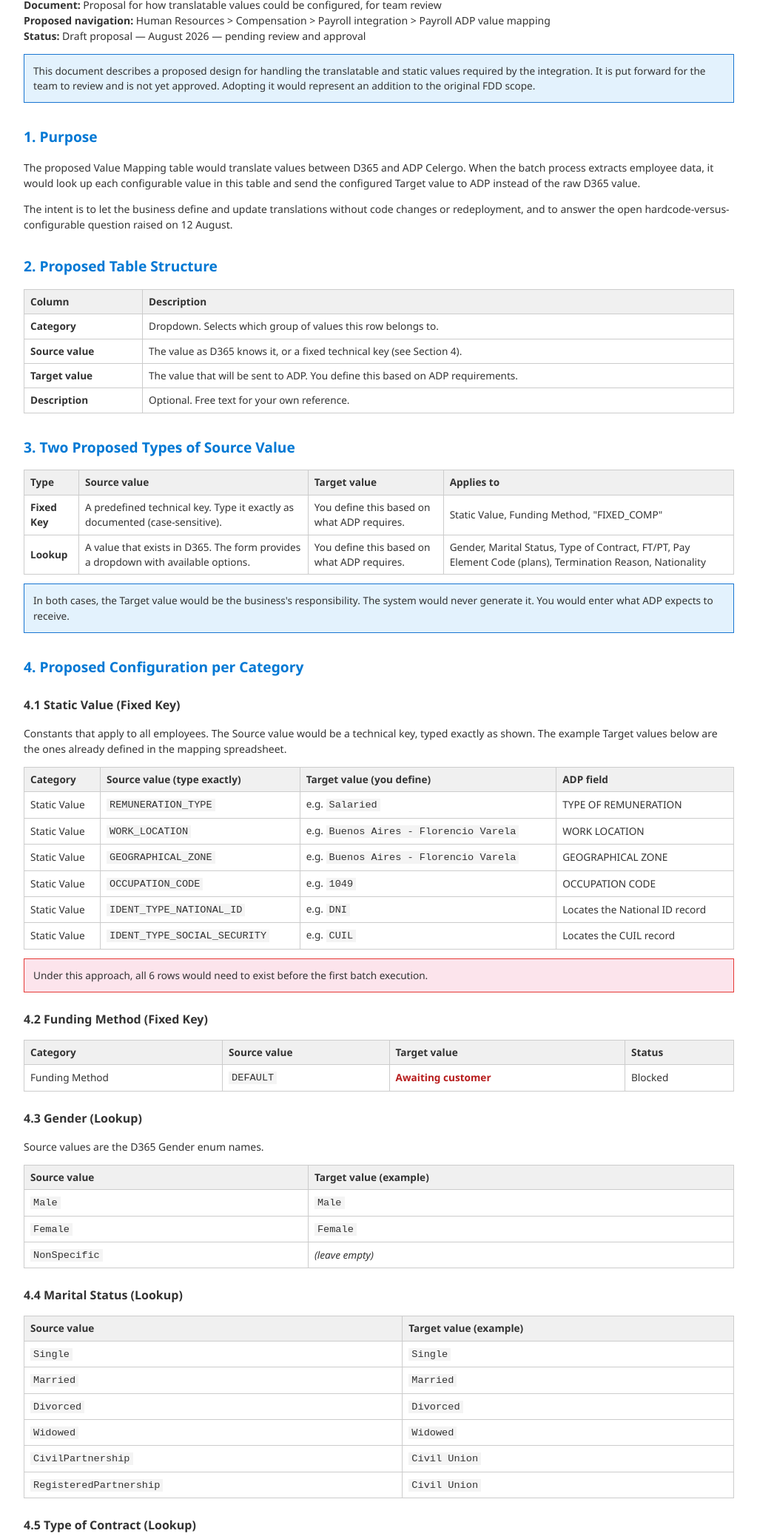
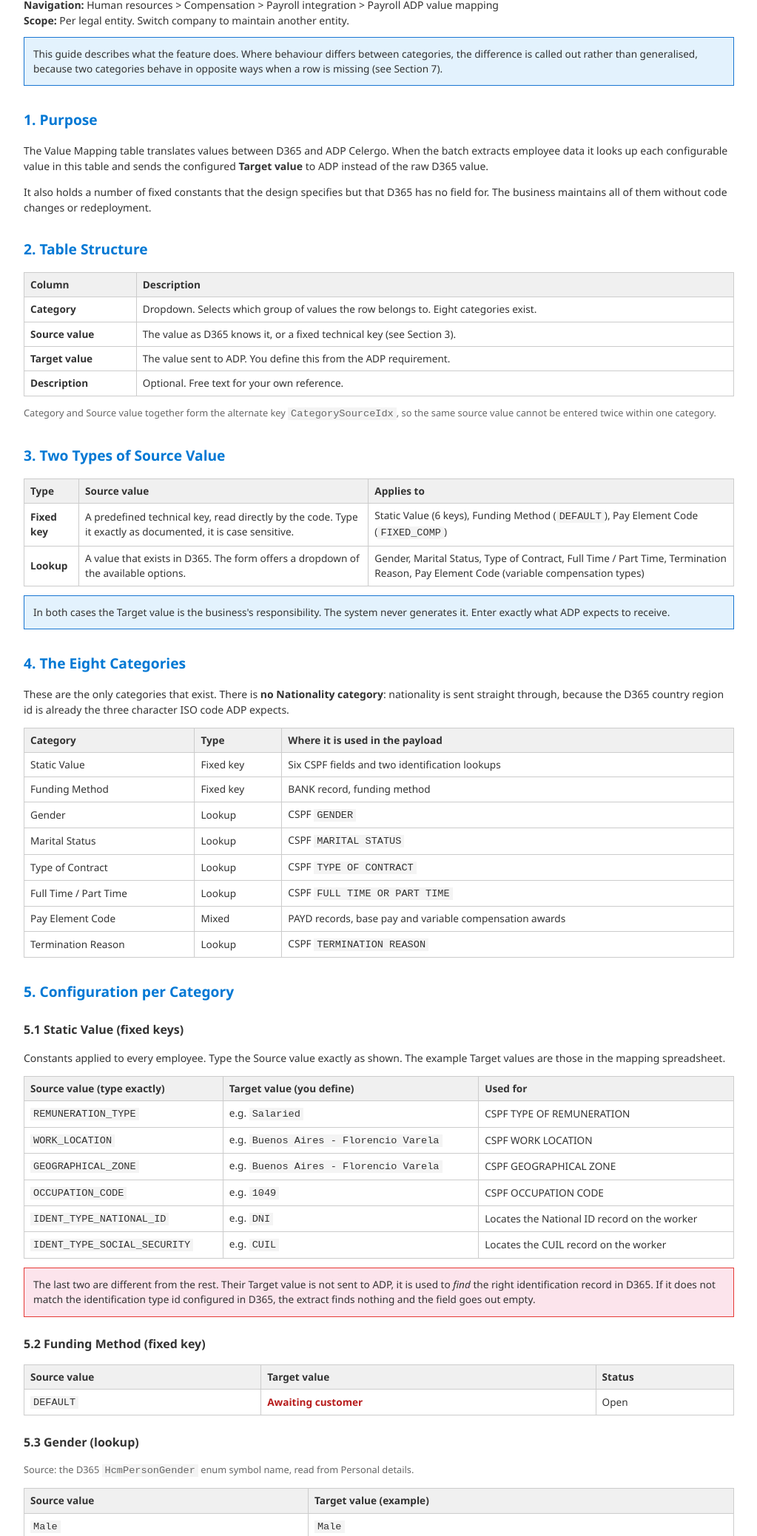
Before and after one commit to agtavanade/USER_GUIDE, a plain HTML site: page index.html in a window 1280 px wide. Shown: the part 102-2179 px from the top of the page at 74% size, without its empty margins (128-1151 px from the left). Drawn offline with Linux system fonts and the light colour scheme.

Commit message:
Update index.html

```diff
--- a/index.html
+++ b/index.html
@@ -3,7 +3,7 @@
 <head>
     <meta charset="UTF-8">
     <meta name="viewport" content="width=device-width, initial-scale=1.0">
-    <title>Payroll ADP Integration — Value Mapping (Proposed Approach)</title>
+    <title>Payroll ADP Integration — Value Mapping User Guide</title>
     <style>
         body { font-family: 'Segoe UI', sans-serif; max-width: 960px; margin: 2rem auto; padding: 0 2rem; color: #333; line-height: 1.5; font-size: 14px; }
         h1 { font-size: 1.6rem; border-bottom: 2px solid #0078d4; padding-bottom: 0.5rem; }
@@ -16,75 +16,87 @@
         .note { background: #fff8e1; border: 1px solid #ffc107; padding: 0.75rem; margin: 0.75rem 0; font-size: 0.85rem; }
         .important { background: #fce4ec; border: 1px solid #e53935; padding: 0.75rem; margin: 0.75rem 0; font-size: 0.85rem; }
         .info { background: #e3f2fd; border: 1px solid #1976d2; padding: 0.75rem; margin: 0.75rem 0; font-size: 0.85rem; }
-        ul, ol { margin: 0.5rem 0 0.5rem 1.5rem; }
         .tbc { color: #b71c1c; font-weight: bold; }
         .confirmed { color: #2e7d32; }
+        .src { color: #666; font-size: 0.8rem; }
+        ul, ol { margin: 0.5rem 0 0.5rem 1.5rem; }
         @media print { body { font-size: 12px; } }
     </style>
 </head>
 <body>
 
-<h1>Payroll ADP Integration — Value Mapping (Proposed Approach)</h1>
-<p><strong>Document:</strong> Proposal for how translatable values could be configured, for team review<br>
-<strong>Proposed navigation:</strong> Human Resources &gt; Compensation &gt; Payroll integration &gt; Payroll ADP value mapping<br>
-<strong>Status:</strong> Draft proposal — August 2026 — pending review and approval</p>
-
-<div class="info">This document describes a proposed design for handling the translatable and static values required by the integration. It is put forward for the team to review and is not yet approved. Adopting it would represent an addition to the original FDD scope.</div>
+<h1>Payroll ADP Integration — Value Mapping User Guide</h1>
+<strong>Navigation:</strong> Human resources &gt; Compensation &gt; Payroll integration &gt; Payroll ADP value mapping<br>
+<strong>Scope:</strong> Per legal entity. Switch company to maintain another entity.<br>
+<div class="info">This guide describes what the feature does. Where behaviour differs between categories, the difference is called out rather than generalised, because two categories behave in opposite ways when a row is missing (see Section 7).</div>
 
 <h2>1. Purpose</h2>
-<p>The proposed Value Mapping table would translate values between D365 and ADP Celergo. When the batch process extracts employee data, it would look up each configurable value in this table and send the configured Target value to ADP instead of the raw D365 value.</p>
-<p>The intent is to let the business define and update translations without code changes or redeployment, and to answer the open hardcode-versus-configurable question raised on 12 August.</p>
+<p>The Value Mapping table translates values between D365 and ADP Celergo. When the batch extracts employee data it looks up each configurable value in this table and sends the configured <strong>Target value</strong> to ADP instead of the raw D365 value.</p>
+<p>It also holds a number of fixed constants that the design specifies but that D365 has no field for. The business maintains all of them without code changes or redeployment.</p>
 
-<h2>2. Proposed Table Structure</h2>
+<h2>2. Table Structure</h2>
 <table>
     <tr><th>Column</th><th>Description</th></tr>
-    <tr><td><strong>Category</strong></td><td>Dropdown. Selects which group of values this row belongs to.</td></tr>
-    <tr><td><strong>Source value</strong></td><td>The value as D365 knows it, or a fixed technical key (see Section 4).</td></tr>
-    <tr><td><strong>Target value</strong></td><td>The value that will be sent to ADP. You define this based on ADP requirements.</td></tr>
+    <tr><td><strong>Category</strong></td><td>Dropdown. Selects which group of values the row belongs to. Eight categories exist.</td></tr>
+    <tr><td><strong>Source value</strong></td><td>The value as D365 knows it, or a fixed technical key (see Section 3).</td></tr>
+    <tr><td><strong>Target value</strong></td><td>The value sent to ADP. You define this from the ADP requirement.</td></tr>
     <tr><td><strong>Description</strong></td><td>Optional. Free text for your own reference.</td></tr>
 </table>
+<p class="src">Category and Source value together form the alternate key <code>CategorySourceIdx</code>, so the same source value cannot be entered twice within one category.</p>
 
-<h2>3. Two Proposed Types of Source Value</h2>
+<h2>3. Two Types of Source Value</h2>
 <table>
-    <tr><th>Type</th><th>Source value</th><th>Target value</th><th>Applies to</th></tr>
+    <tr><th>Type</th><th>Source value</th><th>Applies to</th></tr>
     <tr>
-        <td><strong>Fixed Key</strong></td>
-        <td>A predefined technical key. Type it exactly as documented (case-sensitive).</td>
-        <td>You define this based on what ADP requires.</td>
-        <td>Static Value, Funding Method, "FIXED_COMP"</td>
+        <td><strong>Fixed key</strong></td>
+        <td>A predefined technical key, read directly by the code. Type it exactly as documented, it is case sensitive.</td>
+        <td>Static Value (6 keys), Funding Method (<code>DEFAULT</code>), Pay Element Code (<code>FIXED_COMP</code>)</td>
     </tr>
     <tr>
         <td><strong>Lookup</strong></td>
-        <td>A value that exists in D365. The form provides a dropdown with available options.</td>
-        <td>You define this based on what ADP requires.</td>
-        <td>Gender, Marital Status, Type of Contract, FT/PT, Pay Element Code (plans), Termination Reason, Nationality</td>
+        <td>A value that exists in D365. The form offers a dropdown of the available options.</td>
+        <td>Gender, Marital Status, Type of Contract, Full Time / Part Time, Termination Reason, Pay Element Code (variable compensation types)</td>
     </tr>
 </table>
-<div class="info">In both cases, the Target value would be the business's responsibility. The system would never generate it. You would enter what ADP expects to receive.</div>
+<div class="info">In both cases the Target value is the business's responsibility. The system never generates it. Enter exactly what ADP expects to receive.</div>
 
-<h2>4. Proposed Configuration per Category</h2>
-
-<h3>4.1 Static Value (Fixed Key)</h3>
-<p>Constants that apply to all employees. The Source value would be a technical key, typed exactly as shown. The example Target values below are the ones already defined in the mapping spreadsheet.</p>
+<h2>4. The Eight Categories</h2>
+<p>These are the only categories that exist. There is <strong>no Nationality category</strong>: nationality is sent straight through, because the D365 country region id is already the three character ISO code ADP expects.</p>
 <table>
-    <tr><th>Category</th><th>Source value (type exactly)</th><th>Target value (you define)</th><th>ADP field</th></tr>
-    <tr><td>Static Value</td><td><code>REMUNERATION_TYPE</code></td><td>e.g. <code>Salaried</code></td><td>TYPE OF REMUNERATION</td></tr>
-    <tr><td>Static Value</td><td><code>WORK_LOCATION</code></td><td>e.g. <code>Buenos Aires - Florencio Varela</code></td><td>WORK LOCATION</td></tr>
-    <tr><td>Static Value</td><td><code>GEOGRAPHICAL_ZONE</code></td><td>e.g. <code>Buenos Aires - Florencio Varela</code></td><td>GEOGRAPHICAL ZONE</td></tr>
-    <tr><td>Static Value</td><td><code>OCCUPATION_CODE</code></td><td>e.g. <code>1049</code></td><td>OCCUPATION CODE</td></tr>
-    <tr><td>Static Value</td><td><code>IDENT_TYPE_NATIONAL_ID</code></td><td>e.g. <code>DNI</code></td><td>Locates the National ID record</td></tr>
-    <tr><td>Static Value</td><td><code>IDENT_TYPE_SOCIAL_SECURITY</code></td><td>e.g. <code>CUIL</code></td><td>Locates the CUIL record</td></tr>
-</table>
-<div class="important">Under this approach, all 6 rows would need to exist before the first batch execution.</div>
-
-<h3>4.2 Funding Method (Fixed Key)</h3>
-<table>
-    <tr><th>Category</th><th>Source value</th><th>Target value</th><th>Status</th></tr>
-    <tr><td>Funding Method</td><td><code>DEFAULT</code></td><td><span class="tbc">Awaiting customer</span></td><td>Blocked</td></tr>
+    <tr><th>Category</th><th>Type</th><th>Where it is used in the payload</th></tr>
+    <tr><td>Static Value</td><td>Fixed key</td><td>Six CSPF fields and two identification lookups</td></tr>
+    <tr><td>Funding Method</td><td>Fixed key</td><td>BANK record, funding method</td></tr>
+    <tr><td>Gender</td><td>Lookup</td><td>CSPF <code>GENDER</code></td></tr>
+    <tr><td>Marital Status</td><td>Lookup</td><td>CSPF <code>MARITAL STATUS</code></td></tr>
+    <tr><td>Type of Contract</td><td>Lookup</td><td>CSPF <code>TYPE OF CONTRACT</code></td></tr>
+    <tr><td>Full Time / Part Time</td><td>Lookup</td><td>CSPF <code>FULL TIME OR PART TIME</code></td></tr>
+    <tr><td>Pay Element Code</td><td>Mixed</td><td>PAYD records, base pay and variable compensation awards</td></tr>
+    <tr><td>Termination Reason</td><td>Lookup</td><td>CSPF <code>TERMINATION REASON</code></td></tr>
 </table>
 
-<h3>4.3 Gender (Lookup)</h3>
-<p>Source values are the D365 Gender enum names.</p>
+<h2>5. Configuration per Category</h2>
+
+<h3>5.1 Static Value (fixed keys)</h3>
+<p>Constants applied to every employee. Type the Source value exactly as shown. The example Target values are those in the mapping spreadsheet.</p>
+<table>
+    <tr><th>Source value (type exactly)</th><th>Target value (you define)</th><th>Used for</th></tr>
+    <tr><td><code>REMUNERATION_TYPE</code></td><td>e.g. <code>Salaried</code></td><td>CSPF TYPE OF REMUNERATION</td></tr>
+    <tr><td><code>WORK_LOCATION</code></td><td>e.g. <code>Buenos Aires - Florencio Varela</code></td><td>CSPF WORK LOCATION</td></tr>
+    <tr><td><code>GEOGRAPHICAL_ZONE</code></td><td>e.g. <code>Buenos Aires - Florencio Varela</code></td><td>CSPF GEOGRAPHICAL ZONE</td></tr>
+    <tr><td><code>OCCUPATION_CODE</code></td><td>e.g. <code>1049</code></td><td>CSPF OCCUPATION CODE</td></tr>
+    <tr><td><code>IDENT_TYPE_NATIONAL_ID</code></td><td>e.g. <code>DNI</code></td><td>Locates the National ID record on the worker</td></tr>
+    <tr><td><code>IDENT_TYPE_SOCIAL_SECURITY</code></td><td>e.g. <code>CUIL</code></td><td>Locates the CUIL record on the worker</td></tr>
+</table>
+<div class="important">The last two are different from the rest. Their Target value is not sent to ADP, it is used to <em>find</em> the right identification record in D365. If it does not match the identification type id configured in D365, the extract finds nothing and the field goes out empty.</div>
+
+<h3>5.2 Funding Method (fixed key)</h3>
+<table>
+    <tr><th>Source value</th><th>Target value</th><th>Status</th></tr>
+    <tr><td><code>DEFAULT</code></td><td><span class="tbc">Awaiting customer</span></td><td>Open</td></tr>
+</table>
+
+<h3>5.3 Gender (lookup)</h3>
+<p class="src">Source: the D365 <code>HcmPersonGender</code> enum symbol name, read from Personal details.</p>
 <table>
     <tr><th>Source value</th><th>Target value (example)</th></tr>
     <tr><td><code>Male</code></td><td><code>Male</code></td></tr>
@@ -92,7 +104,8 @@
     <tr><td><code>NonSpecific</code></td><td><em>(leave empty)</em></td></tr>
 </table>
 
-<h3>4.4 Marital Status (Lookup)</h3>
+<h3>5.4 Marital Status (lookup)</h3>
+<p class="src">Source: the D365 <code>HcmPersonMaritalStatus</code> enum symbol name, read from Personal details.</p>
 <table>
     <tr><th>Source value</th><th>Target value (example)</th></tr>
     <tr><td><code>Single</code></td><td><code>Single</code></td></tr>
@@ -102,78 +115,97 @@
     <tr><td><code>CivilPartnership</code></td><td><code>Civil Union</code></td></tr>
     <tr><td><code>RegisteredPartnership</code></td><td><code>Civil Union</code></td></tr>
 </table>
+<p class="src">The form lookup is the authoritative list of source values. Add a row for every value in use.</p>
 
-<h3>4.5 Type of Contract (Lookup)</h3>
+<h3>5.5 Type of Contract (lookup)</h3>
+<div class="note">The source is the <strong>Benefit employment type id</strong> on the worker's employment details, not the worker type. The worker type only distinguishes an employee from a contractor, which is too coarse to carry these values. Source values are therefore whatever benefit employment types are configured in D365, for example <code>Permanent</code> or <code>FixedTerm</code>.</div>
 <table>
     <tr><th>Source value</th><th>Target value (example)</th></tr>
-    <tr><td><code>Employee</code></td><td><code>Permanent</code></td></tr>
-    <tr><td><code>Contractor</code></td><td><code>Temporary with Fixed Term</code></td></tr>
+    <tr><td><em>Benefit employment type id from D365</em></td><td>e.g. <code>Permanent</code></td></tr>
+    <tr><td><em>Benefit employment type id from D365</em></td><td>e.g. <code>Temporary with Fixed Term</code></td></tr>
 </table>
 
-<h3>4.6 Full Time / Part Time (Lookup)</h3>
-<p>Same source field as Type of Contract, different translation.</p>
+<h3>5.6 Full Time / Part Time (lookup)</h3>
+<p>Same source field as Type of Contract, a different translation of the same value. A row is needed in <strong>both</strong> categories for each benefit employment type in use.</p>
 <table>
     <tr><th>Source value</th><th>Target value (example)</th></tr>
-    <tr><td><code>Employee</code></td><td><code>Full Time</code></td></tr>
-    <tr><td><code>Contractor</code></td><td><code>Part Time</code></td></tr>
+    <tr><td><em>Benefit employment type id from D365</em></td><td>e.g. <code>Full Time</code></td></tr>
+    <tr><td><em>Benefit employment type id from D365</em></td><td>e.g. <code>Part Time</code></td></tr>
 </table>
 
-<h3>4.7 Pay Element Code (Mixed: 1 Fixed Key + Lookup)</h3>
-<p>Maps compensation plans to ADP pay codes. The lookup shows all Variable Compensation Plans from D365.</p>
-<div class="important">Under this approach, only plans with a row in this table would be sent to ADP. Plans without a mapping would be excluded.</div>
+<h3>5.7 Pay Element Code (mixed)</h3>
+<p>Two different things live in this category and they behave in <strong>opposite</strong> ways.</p>
+
+<p><strong>Base pay, the fixed key <code>FIXED_COMP</code>.</strong></p>
 <table>
-    <tr><th>Source value</th><th>Type</th><th>Target value</th><th>Status</th></tr>
-    <tr><td><code>FIXED_COMP</code></td><td>Fixed Key</td><td><span class="tbc">Awaiting ADP</span></td><td>Blocked</td></tr>
-    <tr><td><code>HirBonus01</code></td><td>Lookup</td><td><span class="confirmed">5061</span></td><td>Confirmed</td></tr>
-    <tr><td><code>LuSuAll01</code></td><td>Lookup</td><td><span class="confirmed">H10153</span></td><td>Confirmed</td></tr>
-    <tr><td><code>Referral01</code></td><td>Lookup</td><td><span class="confirmed">H10221</span></td><td>Confirmed</td></tr>
-    <tr><td><code>RetBonus01</code></td><td>Lookup</td><td><span class="confirmed">306</span></td><td>Confirmed</td></tr>
-    <tr><td><code>CIL-HGS</code></td><td>Lookup</td><td><span class="tbc">Awaiting ADP</span></td><td>Blocked</td></tr>
-    <tr><td><code>CIL-IHI</code></td><td>Lookup</td><td><span class="tbc">Awaiting ADP</span></td><td>Blocked</td></tr>
-    <tr><td><code>FamAll</code></td><td>Lookup</td><td><span class="tbc">Awaiting ADP</span></td><td>Blocked</td></tr>
-    <tr><td><code>HomeLeave</code></td><td>Lookup</td><td><span class="tbc">Awaiting ADP</span></td><td>Blocked</td></tr>
-    <tr><td><code>HousingAll</code></td><td>Lookup</td><td><span class="tbc">Awaiting ADP</span></td><td>Blocked</td></tr>
-    <tr><td><code>RentAll</code></td><td>Lookup</td><td><span class="tbc">Awaiting ADP</span></td><td>Blocked</td></tr>
+    <tr><th>Source value</th><th>Target value</th><th>If left empty</th></tr>
+    <tr><td><code>FIXED_COMP</code></td><td><span class="tbc">Awaiting ADP</span></td><td><strong>The PAYD record is still sent</strong>, carrying the real salary amount and no pay element code. The validator raises a warning and transmission continues.</td></tr>
 </table>
-<div class="note">Rows could be created with empty Target values and filled in once ADP confirms the codes.</div>
 
-<h3>4.8 Termination Reason (Lookup)</h3>
-<p>The lookup shows termination-applicable reason codes from D365.</p>
+<p><strong>Variable compensation awards, by type.</strong> The source value is the <strong>variable compensation type id</strong> on the award's plan, not the plan id.</p>
+<table>
+    <tr><th>Source value</th><th>Target value</th><th>If left empty</th></tr>
+    <tr><td><em>Variable compensation type id from D365</em></td><td>e.g. <code>H10153</code></td><td><strong>The award is skipped entirely</strong>, no PAYD record is produced for it.</td></tr>
+</table>
+<div class="important">A missing row here is silent. The award simply does not appear in the payload, with no warning. Every variable compensation type in use needs a row, or its awards are invisible to ADP.</div>
+<div class="note">Variable compensation <strong>enrolments</strong> are out of scope, confirmed with the functional team. The code exists but is not called, so enrolments never reach the payload regardless of what is configured here. Only <strong>awards</strong> are live.</div>
+
+<h3>5.8 Termination Reason (lookup)</h3>
+<p class="src">Source: the D365 reason code id on the employment's termination reason.</p>
 <table>
     <tr><th>Source value</th><th>Target value</th><th>Status</th></tr>
-    <tr><td><em>Select from D365 reason codes</em></td><td><span class="tbc">All awaiting ADP</span></td><td>Blocked</td></tr>
+    <tr><td><em>Select from D365 reason codes</em></td><td><span class="tbc">Awaiting ADP</span></td><td>Open</td></tr>
 </table>
 
-<h3>4.9 Nationality (Lookup)</h3>
-<p>The lookup shows all countries from D365.</p>
+<h2>6. The Eight Rows Seeded Automatically</h2>
+<p>Opening the form for the first time in a legal entity creates the eight fixed-key rows with <strong>empty Target values</strong>. They exist so that nothing is forgotten, but an empty target is not a configured value.</p>
 <table>
-    <tr><th>Source value</th><th>Target value (example)</th></tr>
-    <tr><td><code>ARG</code></td><td><code>Argentine</code></td></tr>
-    <tr><td><em>Add as needed</em></td><td></td></tr>
+    <tr><th>Category</th><th>Source value</th></tr>
+    <tr><td>Static Value</td><td><code>REMUNERATION_TYPE</code></td></tr>
+    <tr><td>Static Value</td><td><code>WORK_LOCATION</code></td></tr>
+    <tr><td>Static Value</td><td><code>GEOGRAPHICAL_ZONE</code></td></tr>
+    <tr><td>Static Value</td><td><code>OCCUPATION_CODE</code></td></tr>
+    <tr><td>Static Value</td><td><code>IDENT_TYPE_NATIONAL_ID</code></td></tr>
+    <tr><td>Static Value</td><td><code>IDENT_TYPE_SOCIAL_SECURITY</code></td></tr>
+    <tr><td>Funding Method</td><td><code>DEFAULT</code></td></tr>
+    <tr><td>Pay Element Code</td><td><code>FIXED_COMP</code></td></tr>
 </table>
+<div class="important">All eight must be filled in before the first run. The lookup rows for Gender, Marital Status, Type of Contract, Full Time / Part Time, Termination Reason and the variable compensation types are <strong>not</strong> seeded and have to be added by hand.</div>
 
-<h2>5. How a Row Would Be Added or Modified</h2>
-<p>If the approach is adopted, maintaining a value would look like this:</p>
+<h2>7. What Happens When a Row Is Missing</h2>
+<div class="important">There is <strong>no passthrough</strong>. An unmapped source value returns empty, never the D365 value. This is deliberate: most categories are read by a fixed key defined in code, so passing the source value through would put the key itself, for example <code>WORK_LOCATION</code>, into the payload as if it were payroll data.</div>
+<table>
+    <tr><th>Category</th><th>Result of a missing or empty row</th></tr>
+    <tr><td>Static Value, used for a CSPF field</td><td>Empty value, and <strong>a country specific field with no value produces no CSPF record at all</strong>. The field is silently absent from the payload.</td></tr>
+    <tr><td>Static Value, the two identification keys</td><td>The extract cannot find the identification record, so the CSPF field is empty and again produces no record.</td></tr>
+    <tr><td>Gender, Marital Status, Type of Contract, Full Time / Part Time, Termination Reason</td><td>Empty value, so no CSPF record for that field.</td></tr>
+    <tr><td>Funding Method</td><td>The BANK record is still sent with an empty funding method.</td></tr>
+    <tr><td>Pay Element Code, <code>FIXED_COMP</code></td><td>The PAYD record is still sent, with the amount and no code. Validator warning.</td></tr>
+    <tr><td>Pay Element Code, a variable compensation type</td><td>The award is skipped. No record, no warning.</td></tr>
+</table>
+<p>The practical consequence: <strong>a missing row fails silently</strong>. Nothing errors, the payload is simply smaller. Check the record counts after the first run rather than waiting for an error.</p>
+
+<h2>8. Adding or Changing a Row</h2>
 <ol>
-    <li>Open the form (at the proposed navigation path above).</li>
+    <li>Confirm you are in the correct legal entity.</li>
+    <li>Open Human resources &gt; Compensation &gt; Payroll integration &gt; Payroll ADP value mapping.</li>
     <li>Click New.</li>
     <li>Select the Category.</li>
-    <li>Enter or select the Source value.</li>
+    <li>Enter the fixed key, or select the D365 value from the lookup.</li>
     <li>Enter the Target value.</li>
     <li>Save.</li>
 </ol>
-<p>Changes would apply on the next batch run automatically.</p>
+<p>Changes apply on the next batch run. No deployment is required.</p>
 
-<h2>6. Notes and Assumptions</h2>
+<h2>9. Notes</h2>
 <ul>
-    <li>The table would be per legal entity, so you would switch company for other entities.</li>
-    <li>If a row were missing, for most categories the D365 value would pass through unchanged. For Pay Element Codes, the plan would be excluded.</li>
-    <li>Target values shown as "e.g." are examples taken from the current design and mapping spreadsheet. Final values would need to be confirmed with ADP before entry.</li>
-    <li>This is a proposed approach for review. If approved, it would be an addition to the original FDD scope and would carry a revised estimate.</li>
+    <li>The table is per legal entity. Configuring one entity does nothing for another.</li>
+    <li>Target values shown as "e.g." come from the design and the mapping spreadsheet. Confirm the final values with ADP before entering them.</li>
+    <li>The value mapping table was added during the build. The design required translated values but defined no mechanism to hold them.</li>
 </ul>
 
 <hr style="margin-top: 2rem;">
-<p style="font-size: 0.8rem; color: #666;">PBI-12268 — Payroll Integration ADP — Proposed approach (draft) — August 2026</p>
+<p style="font-size: 0.8rem; color: #666;">PBI-12268 — Payroll Integration ADP — Value mapping user guide — updated 24 September 2026 to match the delivered code</p>
 
 </body>
 </html>
```
